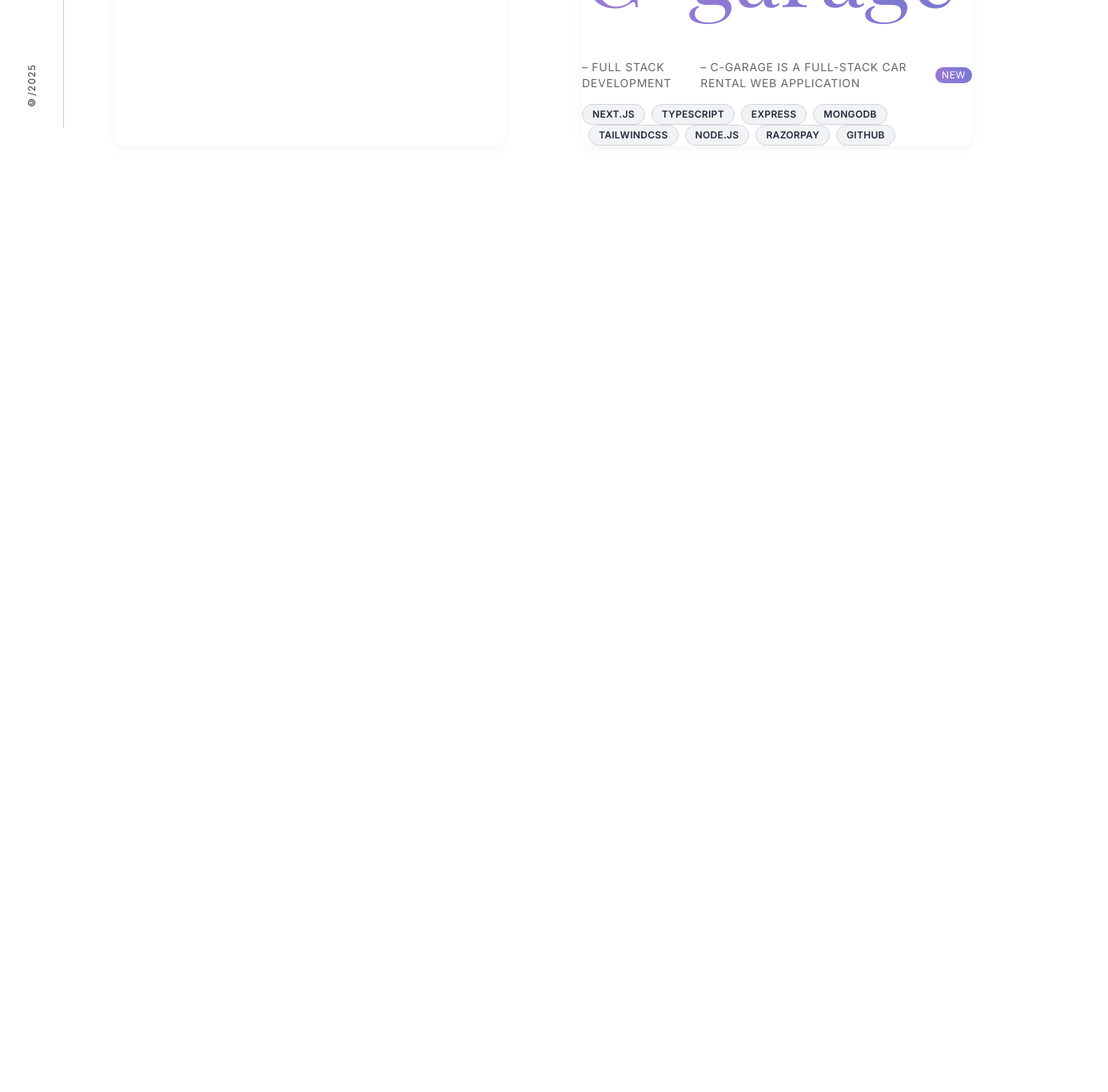
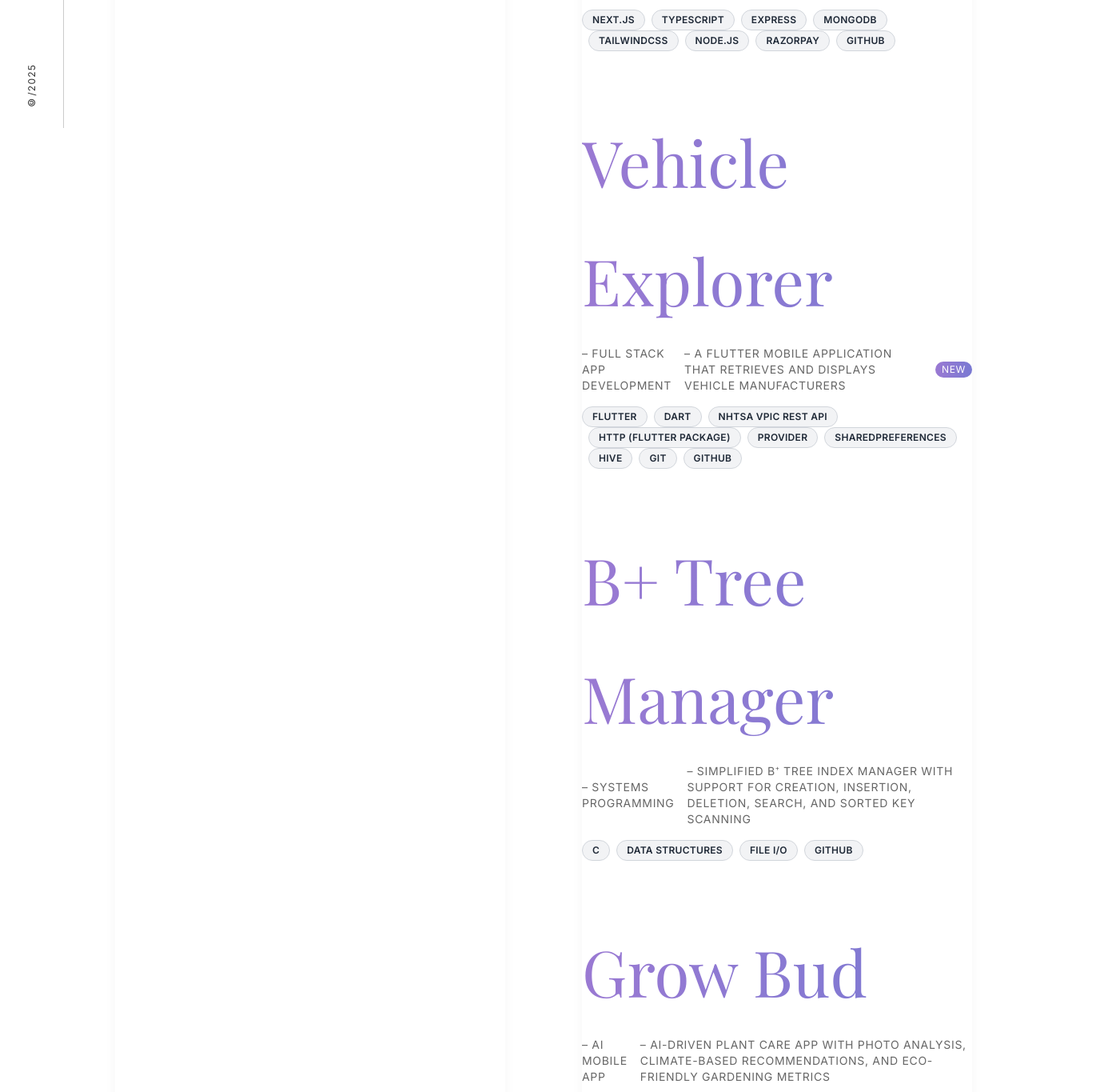
Before and after one commit to harshdev2909/wrapper, a Next.js app: page /work in a window 1280 px wide. Shown: the part 640-2005 px from the top of the page at 80% size, 1386 px wide, since content can reach past the window. Before the commit the page ends 886 px from the top, so only its background shows below. Built offline with nearby package versions, Linux system fonts and the light colour scheme; a web font is replaced by a local one.

Commit message:
feat: add new projects to the portfolio with detailed descriptions and tech stacks

```diff
--- a/app/work/page.tsx
+++ b/app/work/page.tsx
@@ -95,7 +95,7 @@ export default function WorkPage() {
                 transition={{ delay: index * 0.1 }}
               >
                 <Link href={`/work/${project.id}`} className="block group">
-                  <h2 className="text-[4rem] md:text-[5rem] lg:text-[7rem] font-serif leading-[1.85] bg-clip-text text-transparent bg-gradient-to-r from-[hsl(var(--primary))] to-[hsl(var(--secondary))] group-hover:from-[hsl(var(--secondary))] group-hover:to-[hsl(var(--primary))] transition-all duration-300">
+                  <h2 className="text-[4rem] md:text-[5rem] lg:text-[5rem] font-serif leading-[1.85] bg-clip-text text-transparent bg-gradient-to-r from-[hsl(var(--primary))] to-[hsl(var(--secondary))] group-hover:from-[hsl(var(--secondary))] group-hover:to-[hsl(var(--primary))] transition-all duration-300">
                     {project.title}
                   </h2>
                   <div className="flex items-center mt-2 space-x-4">
@@ -128,14 +128,14 @@ export default function WorkPage() {
   );
 }
 
-const projects = [
+const projects =[
   {
     id: "apurvA.I",
     title: "ApurvA.I",
     type: "Full stack development",
     isNew: false,
     disc: "ApurvA.I is a full-stack AI powered web application",
-    techStack: ["Python", "Langchain", "NextJs", "Gemini", "Transforms", "FastAPI", "TailwindCSS", " PostgreSQL", "GitHub"],
+    techStack: ["Python", "Langchain", "NextJs", "Gemini", "Transforms", "FastAPI", "TailwindCSS", "PostgreSQL", "GitHub"]
   },
   {
     id: "c-garage",
@@ -143,6 +143,78 @@ const projects = [
     type: "Full stack development",
     isNew: true,
     disc: "C-Garage is a full-stack car rental web application",
-    techStack: ["Next.js", "TypeScript", "Express", "MongoDB", "TailwindCSS", "Node.js", "Razorpay", "GitHub"],
+    techStack: ["Next.js", "TypeScript", "Express", "MongoDB", "TailwindCSS", "Node.js", "Razorpay", "GitHub"]
   },
-];
+  {
+    id: "vehicle",
+    title: "Vehicle Explorer",
+    type: "Full stack App development",
+    isNew: true,
+    disc: "A Flutter mobile application that retrieves and displays vehicle manufacturers",
+    techStack: ["Flutter", "Dart", "NHTSA vPIC REST API", "HTTP (Flutter package)", "Provider", "SharedPreferences", "Hive", "Git", "GitHub"]
+  },
+  {
+    id: "bplus-tree",
+    title: "B+ Tree Manager",
+    type: "Systems Programming",
+    isNew: false,
+    disc: "Simplified B⁺ tree index manager with support for creation, insertion, deletion, search, and sorted key scanning",
+    techStack: ["C", "Data Structures", "File I/O", "GitHub"]
+  },
+  {
+    id: "growbud",
+    title: "Grow Bud",
+    type: "AI Mobile App",
+    isNew: false,
+    disc: "AI-driven plant care app with photo analysis, climate-based recommendations, and eco-friendly gardening metrics",
+    techStack: ["Flutter", "Dart", "TensorFlow Lite", "Firebase", "REST API", "GitHub"]
+  },
+  {
+    id: "ecosound",
+    title: "EcoSound Festival Travel Analysis",
+    type: "Data Science",
+    isNew: false,
+    disc: "Recognized by UK Government, uses Power BI and R/XGBoost for low-carbon travel recommendations based on emissions data",
+    techStack: ["R", "Power BI", "XGBoost", "Pandas", "GitHub"]
+  },
+  {
+    id: "record-manager",
+    title: "Record Manager",
+    type: "Systems Programming",
+    isNew: false,
+    disc: "Manages fixed-schema tables with support for insert, delete, update, and scanning using a tombstone mechanism",
+    techStack: ["C", "File Systems", "Custom Storage Engine", "GitHub"]
+  },
+  {
+    id: "buffer-manager",
+    title: "Buffer Manager",
+    type: "Systems Programming",
+    isNew: false,
+    disc: "Handles multiple buffer pools with FIFO and LRU page replacement strategies",
+    techStack: ["C", "Memory Management", "LRU/FIFO Algorithms", "GitHub"]
+  },
+  {
+    id: "storage-manager",
+    title: "Storage Manager",
+    type: "Systems Programming",
+    isNew: false,
+    disc: "Manages page files with fixed-size pages, including creation, reading, writing, and deletion operations",
+    techStack: ["C", "File I/O", "Page Management", "GitHub"]
+  },
+  {
+    id: "stock-predictor",
+    title: "Stock Market Prediction",
+    type: "ML + Web App",
+    isNew: false,
+    disc: "LSTM-based stock market prediction with real-time analysis and interactive web UI",
+    techStack: ["Python", "LSTM", "Flask", "React", "Pandas", "Matplotlib", "GitHub"]
+  },
+  {
+    id: "nonprofit-network",
+    title: "NonprofitNetwork Platform",
+    type: "Full stack development",
+    isNew: false,
+    disc: "Connects nonprofits with donors and volunteers, featuring event management, fundraising, and AI support",
+    techStack: ["Node.js", "Express", "MongoDB", "React", "TailwindCSS", "OpenAI API", "GitHub"]
+  }
+]
```
